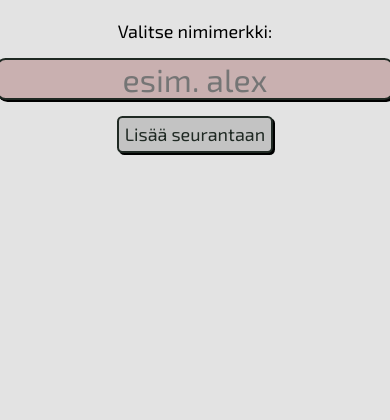
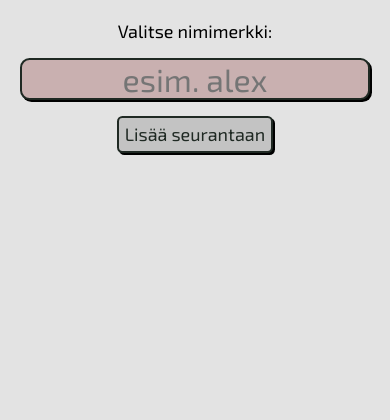
Before and after one commit to Linkkijkl/seuranta, a Python web app: template templates/name-form.html in a window 390 px wide. Shown: the top 420 px of the page. Run offline with Jinja, Linux system fonts and the light colour scheme; the template is opened without the code that fills it: most values are stand-ins (such as "Sample title", 1, 10 or a date in 2020).

Commit message:
fix: mobile overflow issue

```diff
--- a/static/styles.css
+++ b/static/styles.css
@@ -77,8 +77,6 @@ table {
     }
 
     div.content {
-        width: max-content;
-        max-width: 800px;
         margin: 20px;
     }
 
```
